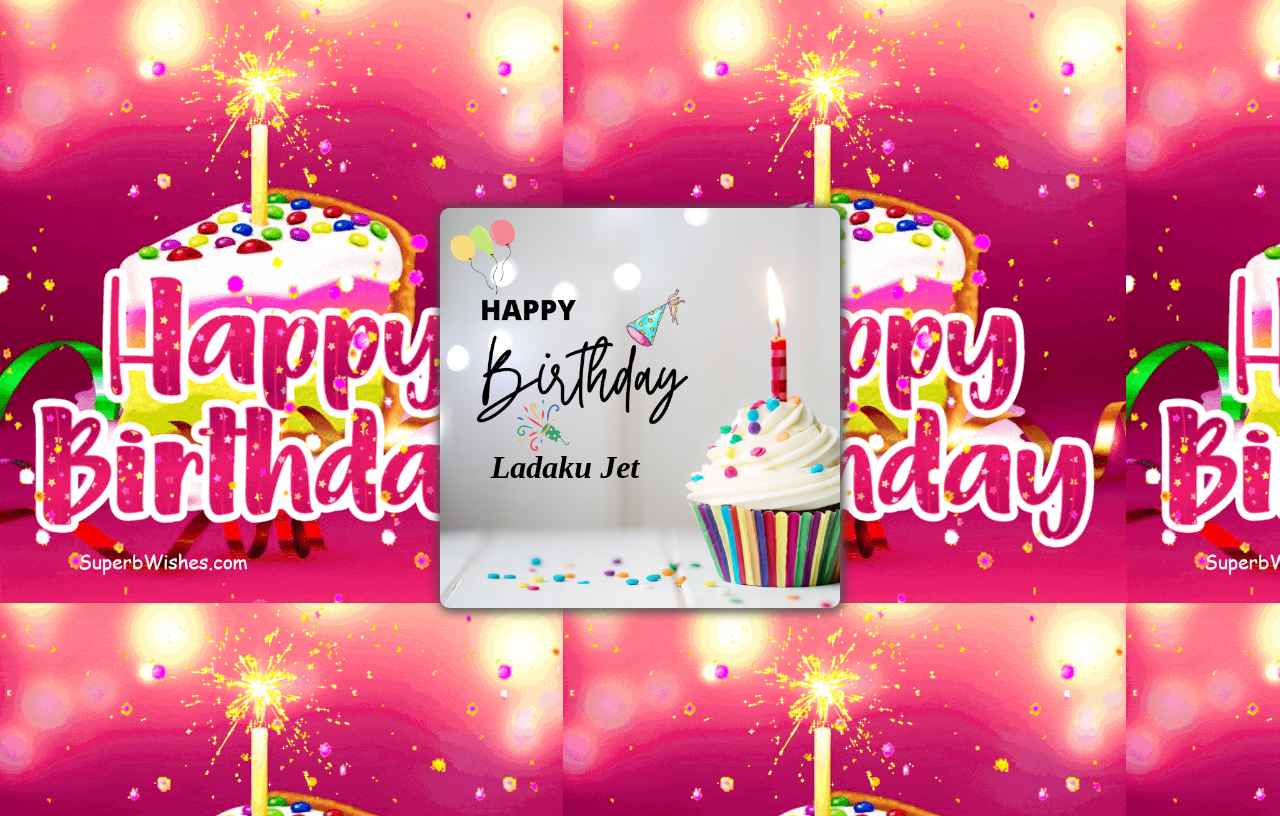
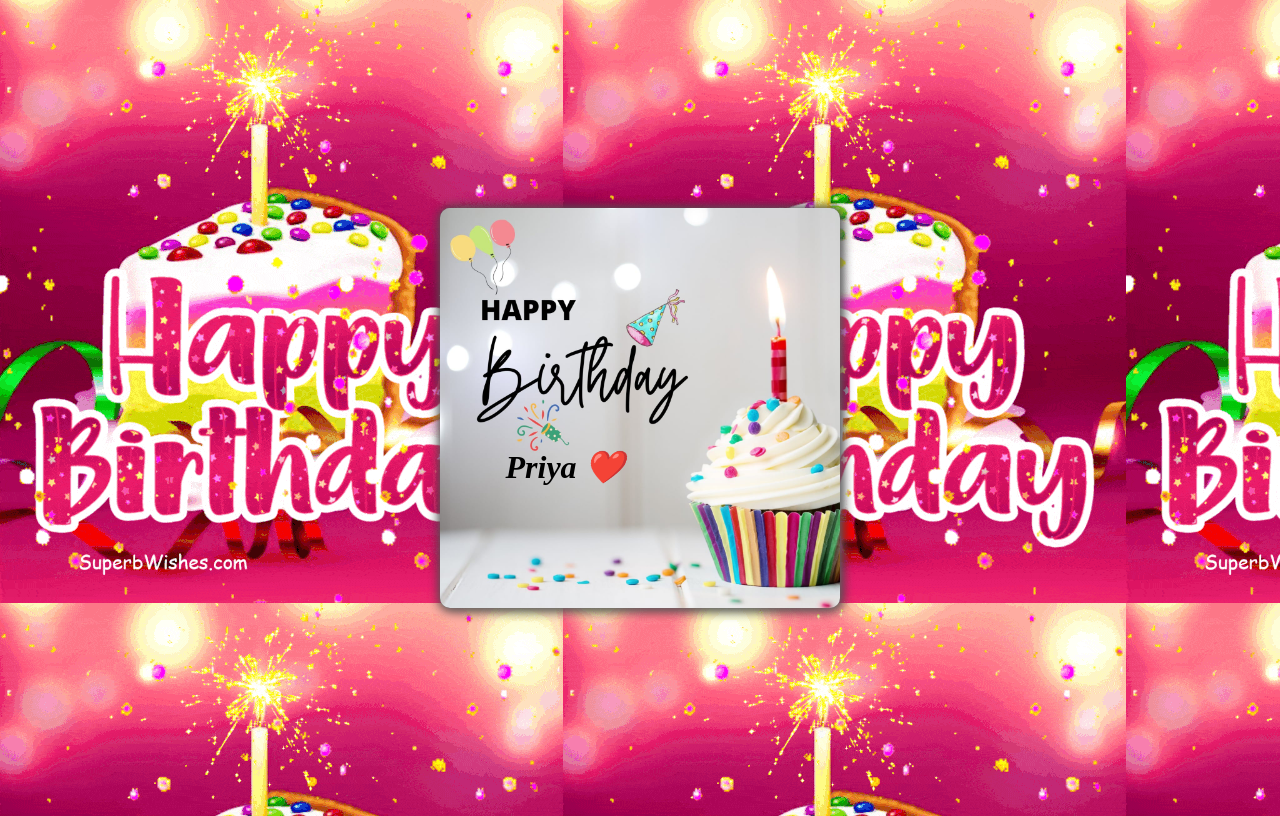
Before and after one commit to Naman98a/wish, a plain HTML site: page index.html in a window 1280 px wide. Drawn offline with Linux system fonts and the light colour scheme.

Commit message:
Update index.html

```diff
--- a/index.html
+++ b/index.html
@@ -22,7 +22,7 @@
             border-radius: 10px;
             width: 400px;
             height: 400px;
-            background-image: url(n.jpeg);
+            background-image: url(n1.jpeg);
             background-size: cover;
             background-position: center;
             background-size: 97%;
@@ -96,7 +96,7 @@ margin-top: 260px;
 </head>
 <body>
  <audio  controls autoplay loop id="autoplay" >
-    <source src="https://pagal.com.in/song/Love-Me-Thoda-Aur-Yaariyan-2014.html" type="audio/mp3">
+    <source src= type="audio/mp3">
     </audio>
    <script>
     window.onload=function(){
@@ -105,9 +105,9 @@ margin-top: 260px;
    </script>
 <div id="container">
     <div class="book">
-<i><h2>My Future Dr, God is known as the creater of world bt ur r the creater of my happiness.Sometimes we can't express our feelings through words bt it depend upon the bond ,  ( my cute princess )  ha thoda odd lg rha hoga ye word bt u r ...  I'll always try to b part of ur birthday and as well as ur life 👉🏻👈🏻 ...  I don't want anything frm u 🫀 be happy be healthy be wealthy and many many happy returns of the day ❤️ lots of love<br><br></i></h2>
+<i><h2>My Future Er, God is known as the creater of world bt ur r the creater of my happiness.Sometimes we can't express our feelings through words bt it depend upon the bond ,  ( my cute princess )  ha thoda odd lg rha hoga ye word bt u r ...  I'll always try to b part of ur birthday and as well as ur life 👉🏻👈🏻 ...  I don't want anything frm u 🫀 be happy be healthy be wealthy and many many happy returns of the day ❤️ lots of love<br><br></i></h2>
         <div class="cover">
-           <i> <h1 style="margin-top: 140px;margin-right: 150px;font-family: serif;">Ladaku Jet</h1></i>
+           <i> <h1 style="margin-top: 140px;margin-right: 150px;font-family: serif;">Priya ❤️</h1></i>
 
         </div>
     </div>
```
